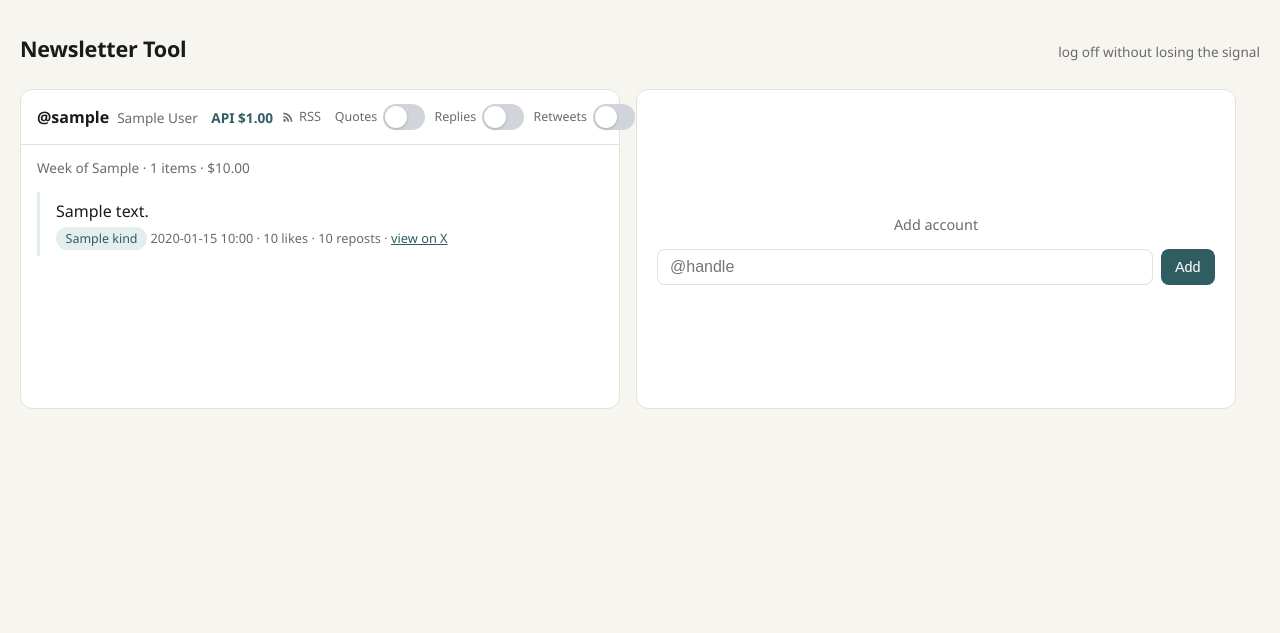
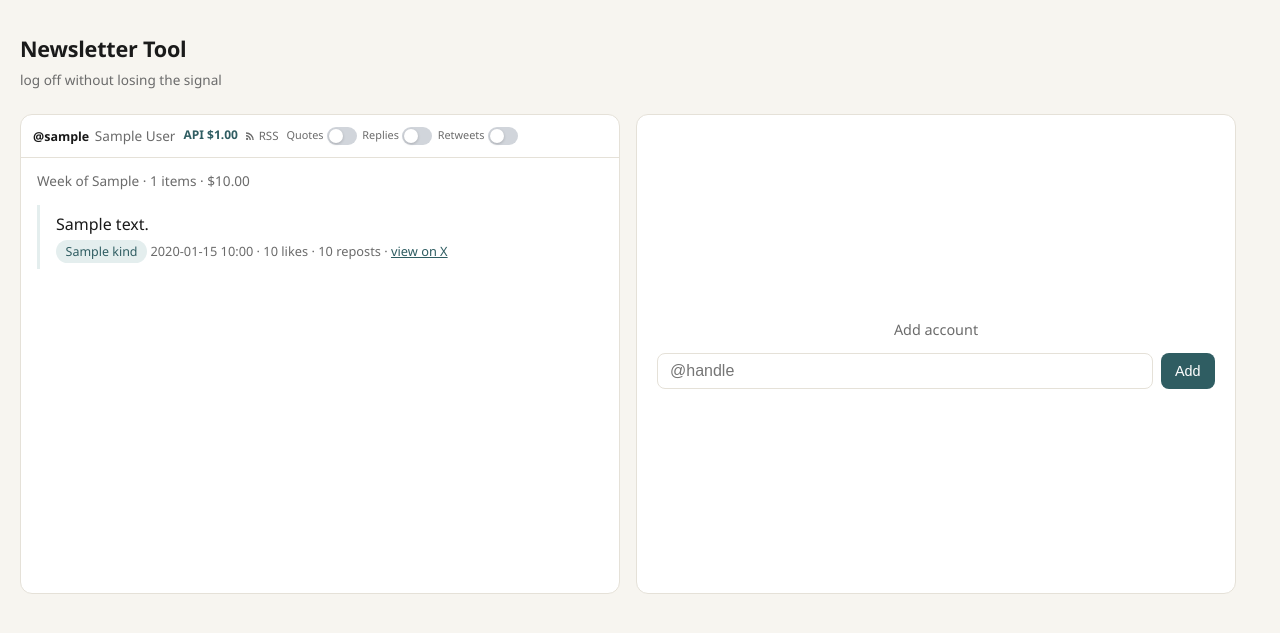
Before and after one commit to jdserenity/newsletter-tool, a Python web app: template app/templates/home.html in a window 1280 px wide. Shown: the top 633 px of the page. Run offline with Jinja, Linux system fonts and the light colour scheme; the template is opened without the code that fills it: most values are stand-ins (such as "Sample title", 1, 10 or a date in 2020).

Commit message:
Fix homepage header layout and card toolbar overflow.
Tagline sits under the title, sign-in moves to the top-right, toolbars scale to fit card width, and cards get a taller minimum height.

Co-authored-by: Cursor <cursoragent@cursor.com>

```diff
--- a/app/templates/base.html
+++ b/app/templates/base.html
@@ -17,12 +17,17 @@
   }
   .wrap { margin: 0; padding: 2rem 0 3rem; }
   header.site {
-    display: flex; justify-content: space-between; align-items: baseline;
+    display: flex; justify-content: space-between; align-items: flex-start; gap: 1rem;
     margin-bottom: 1.5rem; padding: 0 1.25rem;
   }
+  .site-brand { min-width: 0; }
   header.site h1 { font-size: 1.35rem; margin: 0; letter-spacing: -0.01em; }
   header.site h1 a { color: var(--ink); text-decoration: none; }
-  header.site .tag { color: var(--muted); font-size: 0.85rem; }
+  header.site .tag { color: var(--muted); font-size: 0.85rem; margin: 0.2rem 0 0; }
+  .site-user {
+    display: flex; flex-direction: column; align-items: flex-end; gap: 0.35rem;
+    flex-shrink: 0; text-align: right;
+  }
   h2 { font-size: 1.05rem; text-transform: uppercase; letter-spacing: 0.08em; color: var(--muted); margin: 2rem 0 0.75rem; }
   .card {
     background: var(--card); border: 1px solid var(--border); border-radius: var(--radius);
@@ -64,40 +69,46 @@
     flex: 0 0 var(--card-width); width: var(--card-width);
     cursor: grab;
     background: var(--card); border: 1px solid var(--border); border-radius: var(--radius);
-    display: flex; flex-direction: column; max-height: calc(100vh - 8rem); min-height: 320px;
+    display: flex; flex-direction: column; max-height: calc(100vh - 8rem); min-height: 480px;
+    overflow: hidden;
   }
   .newsletter-toolbar {
-    display: flex; flex-wrap: nowrap; align-items: center; gap: 0.6rem 0.85rem;
-    padding: 0.85rem 1rem; border-bottom: 1px solid var(--border);
+    display: flex; flex-wrap: wrap; align-items: center; gap: 0.35rem 0.5rem;
+    padding: 0.65rem 0.75rem; border-bottom: 1px solid var(--border);
+    width: 100%; box-sizing: border-box; font-size: 0.78rem;
   }
-  .newsletter-identity { display: flex; align-items: baseline; gap: 0.5rem; white-space: nowrap; flex-shrink: 0; }
-  .newsletter-identity a { color: var(--ink); text-decoration: none; font-weight: 600; }
+  .newsletter-identity {
+    display: flex; align-items: baseline; gap: 0.35rem; min-width: 0;
+    white-space: nowrap; overflow: hidden;
+  }
+  .newsletter-identity a { color: var(--ink); text-decoration: none; font-weight: 600; flex-shrink: 0; }
   .newsletter-identity a:hover { color: var(--accent); }
-  .newsletter-meta { display: flex; align-items: center; gap: 0.5rem; white-space: nowrap; flex-shrink: 0; }
-  .api-cost { font-size: 0.85rem; font-weight: 600; color: var(--accent); }
+  .newsletter-identity .muted { overflow: hidden; text-overflow: ellipsis; }
+  .newsletter-meta { display: flex; align-items: center; gap: 0.35rem; white-space: nowrap; flex-shrink: 0; }
+  .api-cost { font-size: 0.75rem; font-weight: 600; color: var(--accent); }
   .rss-link {
-    display: inline-flex; align-items: center; gap: 0.25rem;
-    text-decoration: none; font-size: 0.8rem; color: var(--muted);
+    display: inline-flex; align-items: center; gap: 0.2rem;
+    text-decoration: none; font-size: 0.72rem; color: var(--muted);
   }
-  .rss-link svg { width: 14px; height: 14px; fill: currentColor; flex-shrink: 0; }
-  .settings-row { display: flex; align-items: center; gap: 0.6rem; margin: 0; flex-shrink: 0; }
+  .rss-link svg { width: 12px; height: 12px; fill: currentColor; flex-shrink: 0; }
+  .settings-row { display: flex; align-items: center; gap: 0.35rem; margin: 0; flex-shrink: 0; }
   .toggle {
-    display: inline-flex; align-items: center; gap: 0.35rem; cursor: pointer; white-space: nowrap;
-    font-size: 0.78rem; color: var(--muted);
+    display: inline-flex; align-items: center; gap: 0.2rem; cursor: pointer; white-space: nowrap;
+    font-size: 0.68rem; color: var(--muted);
   }
   .toggle input { position: absolute; opacity: 0; width: 0; height: 0; }
   .toggle-rail {
-    position: relative; width: 42px; height: 26px; background: #d1d5db;
+    position: relative; width: 30px; height: 18px; background: #d1d5db;
     border-radius: 999px; transition: background 0.2s; flex-shrink: 0;
   }
   .toggle-thumb {
-    position: absolute; top: 2px; left: 2px; width: 22px; height: 22px;
+    position: absolute; top: 2px; left: 2px; width: 14px; height: 14px;
     background: #fff; border-radius: 50%; box-shadow: 0 1px 3px rgba(0,0,0,0.2);
     transition: transform 0.2s;
   }
   .toggle input:checked + .toggle-rail { background: #34c759; }
-  .toggle input:checked + .toggle-rail .toggle-thumb { transform: translateX(16px); }
-  .newsletter-body { padding: 0.75rem 1rem 1rem; overflow-y: auto; flex: 1; }
+  .toggle input:checked + .toggle-rail .toggle-thumb { transform: translateX(12px); }
+  .newsletter-body { padding: 0.75rem 1rem 1rem; overflow-y: auto; flex: 1; min-height: 0; }
   .week-label { margin-bottom: 0.5rem; }
 
   .add-card { justify-content: center; align-items: center; padding: 2rem 1.25rem; flex-shrink: 0; }
@@ -110,15 +121,17 @@
 <body>
 <div class="wrap">
   <header class="site">
-    <h1><a href="/">Newsletter Tool</a></h1>
-    <span class="tag">log off without losing the signal</span>
+    <div class="site-brand">
+      <h1><a href="/">Newsletter Tool</a></h1>
+      <p class="tag">log off without losing the signal</p>
+    </div>
+    {% if user %}
+    <div class="site-user">
+      <span class="muted">Signed in as <strong>@{{ user.username }}</strong></span>
+      <form class="inline" method="post" action="/auth/logout"><button class="ghost" type="submit">Sign out</button></form>
+    </div>
+    {% endif %}
   </header>
-  {% if user %}
-  <p class="muted row" style="margin-top:-1.25rem;margin-bottom:1.5rem;">
-    Signed in as <strong>@{{ user.username }}</strong>
-    <form class="inline" method="post" action="/auth/logout"><button class="ghost" type="submit">Sign out</button></form>
-  </p>
-  {% endif %}
   {% block content %}{% endblock %}
 </div>
 </body>
```
Also changed, not shown: tests/test_auth.py (+2 -0 lines), tests/test_web.py (+4 -0 lines).
